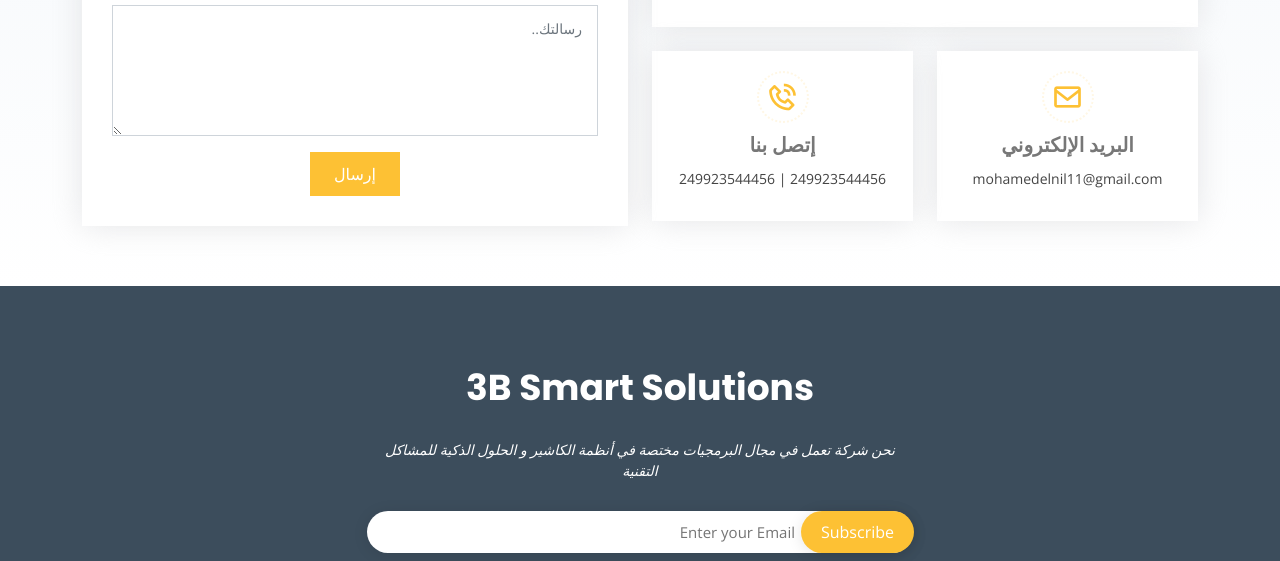
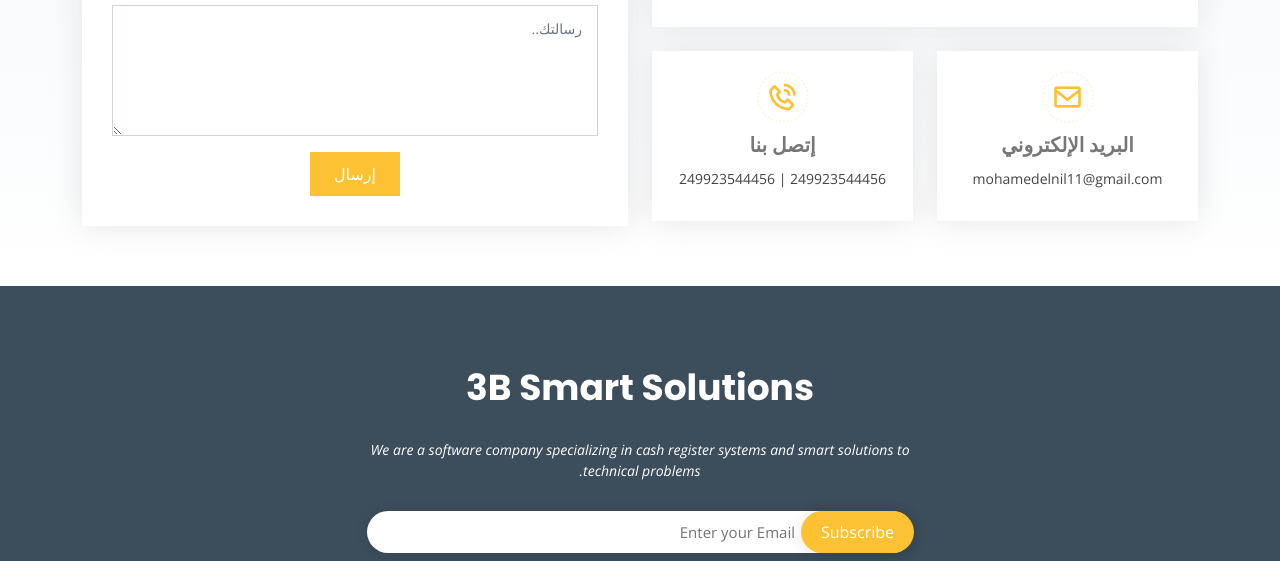
Before and after one commit to codzilla01/www.3b.com, a plain HTML site: page index.html in a window 1280 px wide. Shown: the part 5899-6460 px from the top of the page. Drawn offline with nearby package versions, Linux system fonts and the light colour scheme; a web font is replaced by a local one.

Commit message:
Update index.html

```diff
--- a/index.html
+++ b/index.html
@@ -409,7 +409,7 @@
         <div class="row  justify-content-center">
           <div class="col-lg-6">
             <h3>3B Smart Solutions</h3>
-            <p>نحن شركة تعمل في مجال البرمجيات مختصة في أنظمة الكاشير و الحلول الذكية للمشاكل التقنية</p>
+            <p>We are a software company specializing in cash register systems and smart solutions to technical problems.</p>
           </div>
         </div>
 
```
